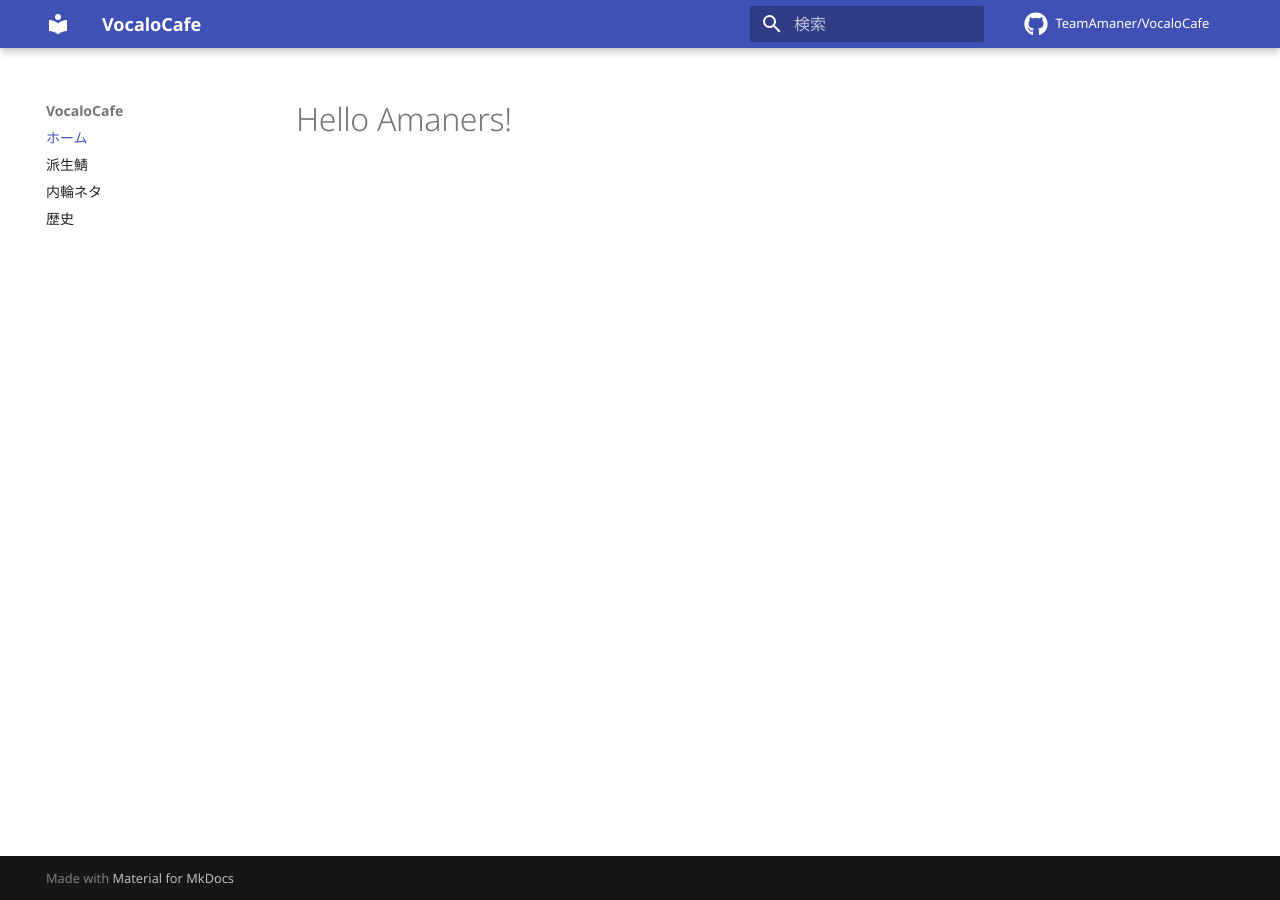
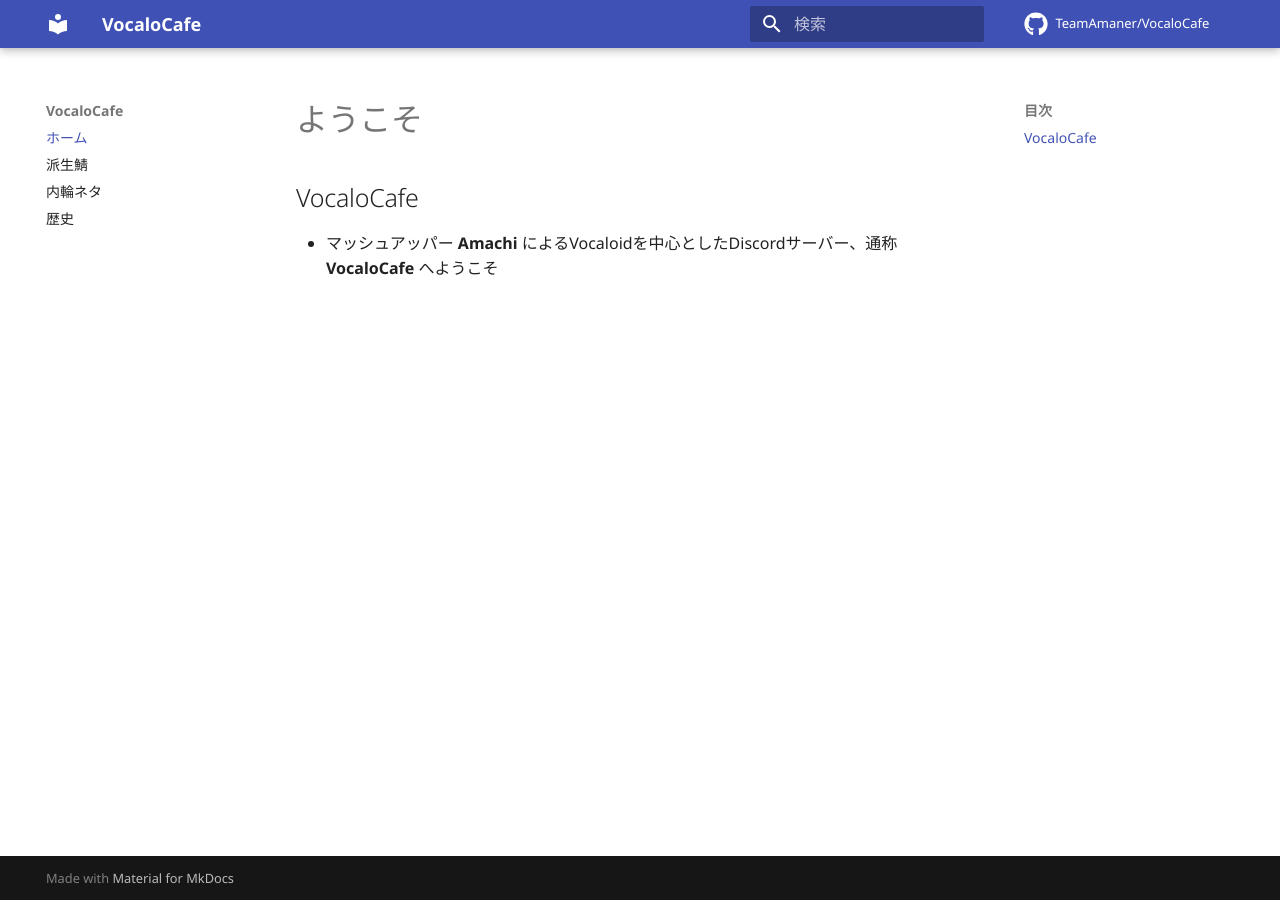
Before and after one commit to TeamAmaner/TeamAmaner.github.io, an MkDocs documentation site: the page built from docs/index.md, in a window 1280 px wide. Built offline with MkDocs 1.6.1 and Material for MkDocs 9.7.7, drawn with Linux system fonts in a browser that asks for light colours; comment, search, counter and statistics services are not loaded.

Commit message:
[To JP]: index.md

```diff
--- a/docs/index.md
+++ b/docs/index.md
@@ -1 +1,4 @@
-# Hello Amaners!
+# ようこそ
+
+## VocaloCafe
+- マッシュアッパー **Amachi** によるVocaloidを中心としたDiscordサーバー、通称 __**VocaloCafe**__ へようこそ
```
